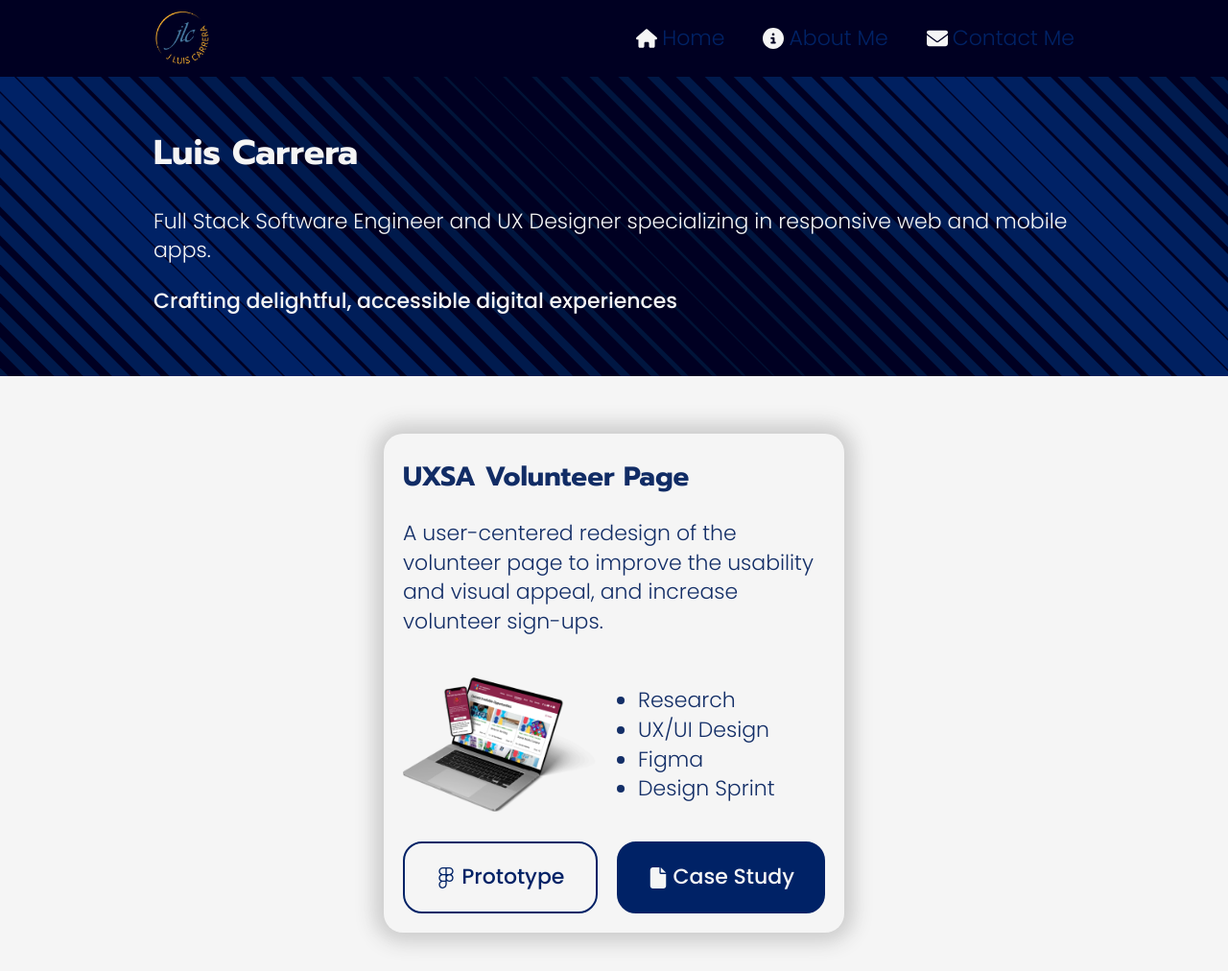
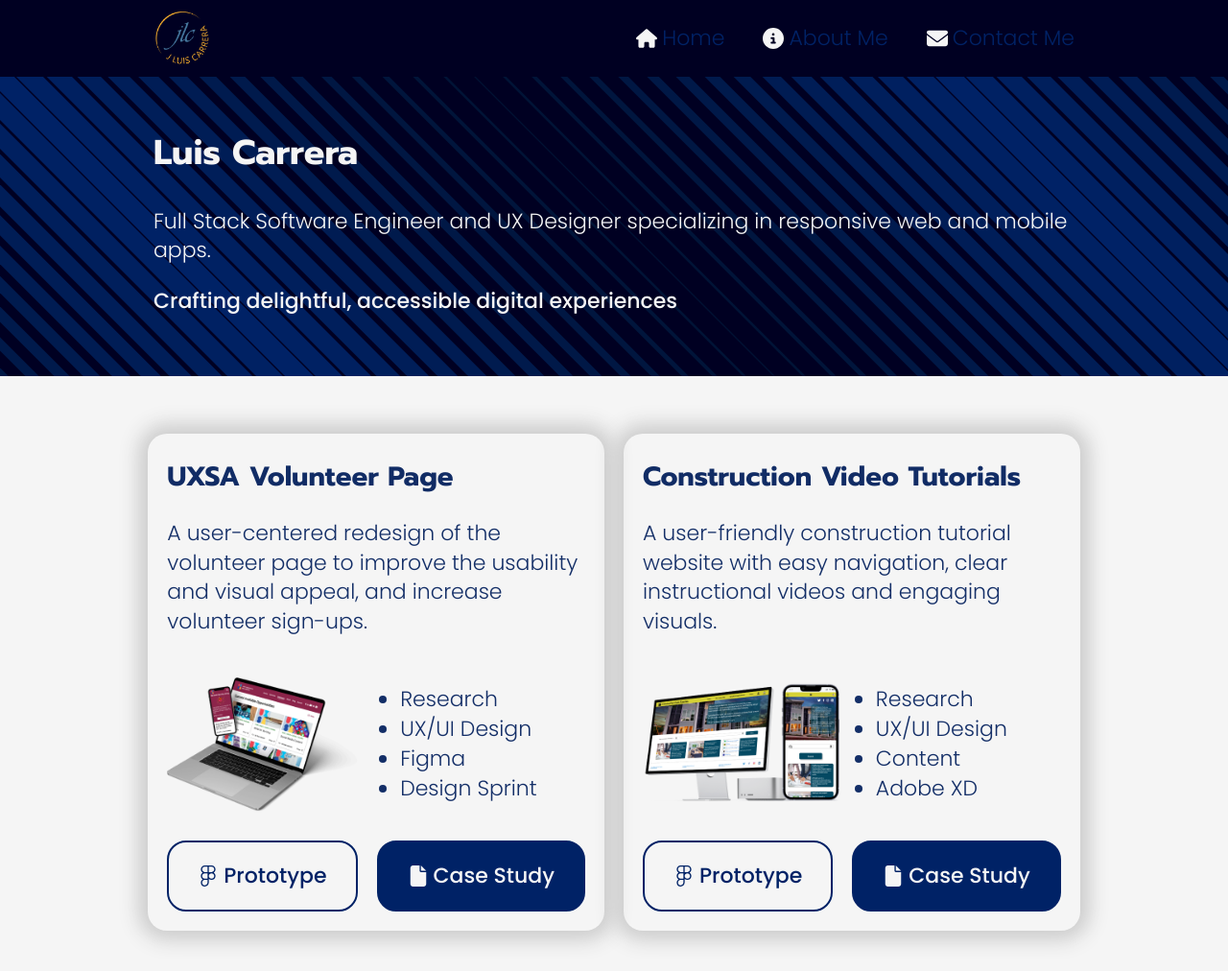
Before and after one commit to DesNDev22/portfolio, a plain HTML site: page index.html in a window 1280 px wide. Shown: the whole page at 96% size. Drawn offline with Linux system fonts and the light colour scheme.

Commit message:
Finished polisihing layout for grid on cards.

```diff
--- a/css/styles.css
+++ b/css/styles.css
@@ -255,12 +255,14 @@ ul {
 /* Grids */
 .grid {
   display: grid;
-  gap: 1rem;
+  gap: 2rem;
   justify-content: center;
 }
 
-.grid--cols2 {
-  grid-template-columns: repeat(2, 1fr);
+@media screen and (min-width: 1024px) {
+  .grid--cols2 {
+    grid-template-columns: repeat(2, 1fr);
+  }
 }
 
 /* Cards */
@@ -278,16 +280,11 @@ ul {
 }
 
 .card--grid-cols-2 {
+  align-items: center;
   grid-template-columns: repeat(2, 1fr);
-  align-items: center;
-  /* justify-items: center; */
 }
 
 @media screen and (min-width: 1024px) {
-  .grid {
-    gap: 2rem;
-  }
-
   .card {
     max-width: 480px;
   }
--- a/index.html
+++ b/index.html
@@ -46,7 +46,6 @@
       </nav>
     </header>
     <div class="hero block block--gradient">
-      <!-- <div class="hero block"> -->
       <div class="container new-section">
         <h1 class="heading">Luis Carrera</h1>
         <p>
@@ -59,7 +58,7 @@
       </div>
     </div>
     <div class="container new-section">
-      <section class="block">
+      <section class="block grid grid--cols2">
         <article class="card">
           <h2>UXSA Volunteer Page</h2>
           <p>
@@ -71,9 +70,41 @@
             <ul class="list">
               <li>Research</li>
               <li>UX/UI Design</li>
-              <!-- <li>Content</li> -->
               <li>Figma</li>
               <li>Design Sprint</li>
+            </ul>
+          </div>
+          <div class="grid card--grid-cols-2">
+            <a
+              href="https://www.figma.com/proto/cxIPWmmII5FQzaHUGC3I2M/UXSA-Volunteer-Page?page-id=0%3A1&node-id=86-85&starting-point-node-id=86%3A85&scaling=scale-down&mode=design&t=5EZekJqlBgRPnNCH-1"
+              class="btn btn--secondary"
+            >
+              <svg class="icon">
+                <use xlink:href="./images/sprite.svg#figma"></use>
+              </svg>
+              Prototype
+            </a>
+            <a href="#" class="btn btn--primary">
+              <svg class="icon">
+                <use xlink:href="./images/sprite.svg#file"></use>
+              </svg>
+              Case Study
+            </a>
+          </div>
+        </article>
+        <article class="card">
+          <h2>Construction Video Tutorials</h2>
+          <p>
+            A user-friendly construction tutorial website with easy navigation,
+            clear instructional videos and engaging visuals.
+          </p>
+          <div class="grid card--grid-cols-2">
+            <img src="images/cvt.png" alt="Description" class="card__img" />
+            <ul class="list">
+              <li>Research</li>
+              <li>UX/UI Design</li>
+              <li>Content</li>
+              <li>Adobe XD</li>
             </ul>
           </div>
           <div class="grid card--grid-cols-2">
```
